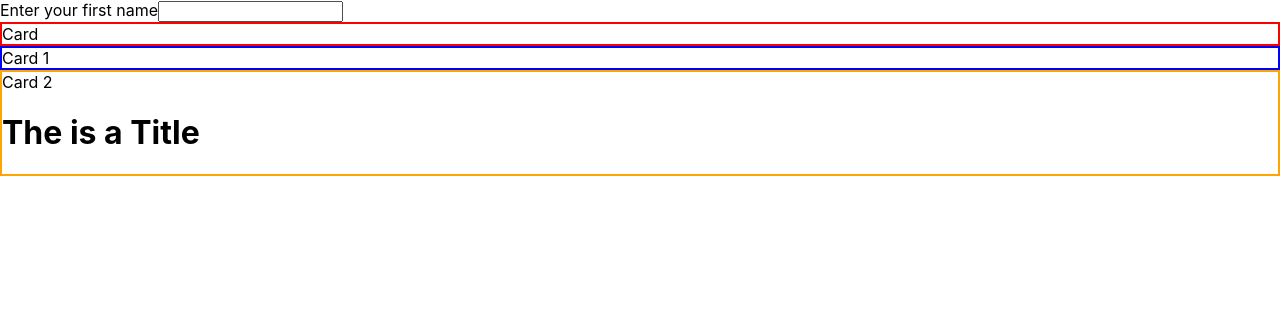
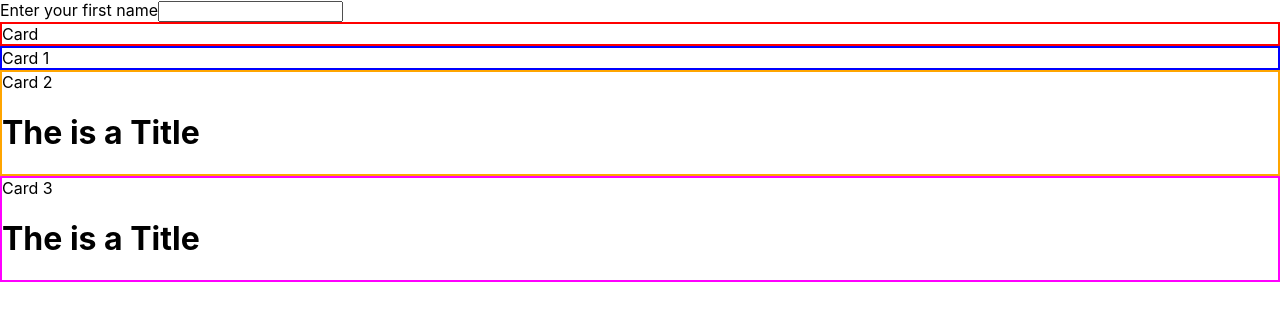
Before and after one commit to Sakai-san/test-memo, a React (Create React App) app: page / in a window 1280 px wide. Shown: the top 320 px of the page. Built offline with nearby package versions, Linux system fonts and the light colour scheme.

Commit message:
Also work with class components.

```diff
--- /dev/null
+++ b/src/Card3.tsx
@@ -0,0 +1,23 @@
+import { Component } from "react";
+import withNoRerendering from "./HOC/withNoRerendering";
+import Title from "./Title";
+
+import { AppState } from "./store/types";
+
+interface Props {
+  firstName?: string;
+}
+
+class Card3 extends Component<Props> {
+  render() {
+    const { firstName } = this.props;
+    return (
+      <div style={{ border: "2px solid magenta" }}>
+        Card 3 {firstName}
+        <Title />
+      </div>
+    );
+  }
+}
+
+export default withNoRerendering(Card3);
--- a/src/Form.tsx
+++ b/src/Form.tsx
@@ -2,6 +2,7 @@ import React, { FunctionComponent, ChangeEvent } from "react";
 import Card from "./Card";
 import Card1 from "./Card1";
 import Card2 from "./Card2";
+import Card3 from "./Card3";
 import { connect } from "react-redux";
 import { makeUpdateFirstName } from "./store/action";
 import { AppState } from "./store/types";
@@ -26,6 +27,7 @@ const Form: FunctionComponent<Props> = ({ firstName, updateFirstName }) => {
       <Card />
       <Card1 />
       <Card2 firstName={firstName} />
+      <Card3 firstName={firstName} />
     </div>
   );
 };
```
